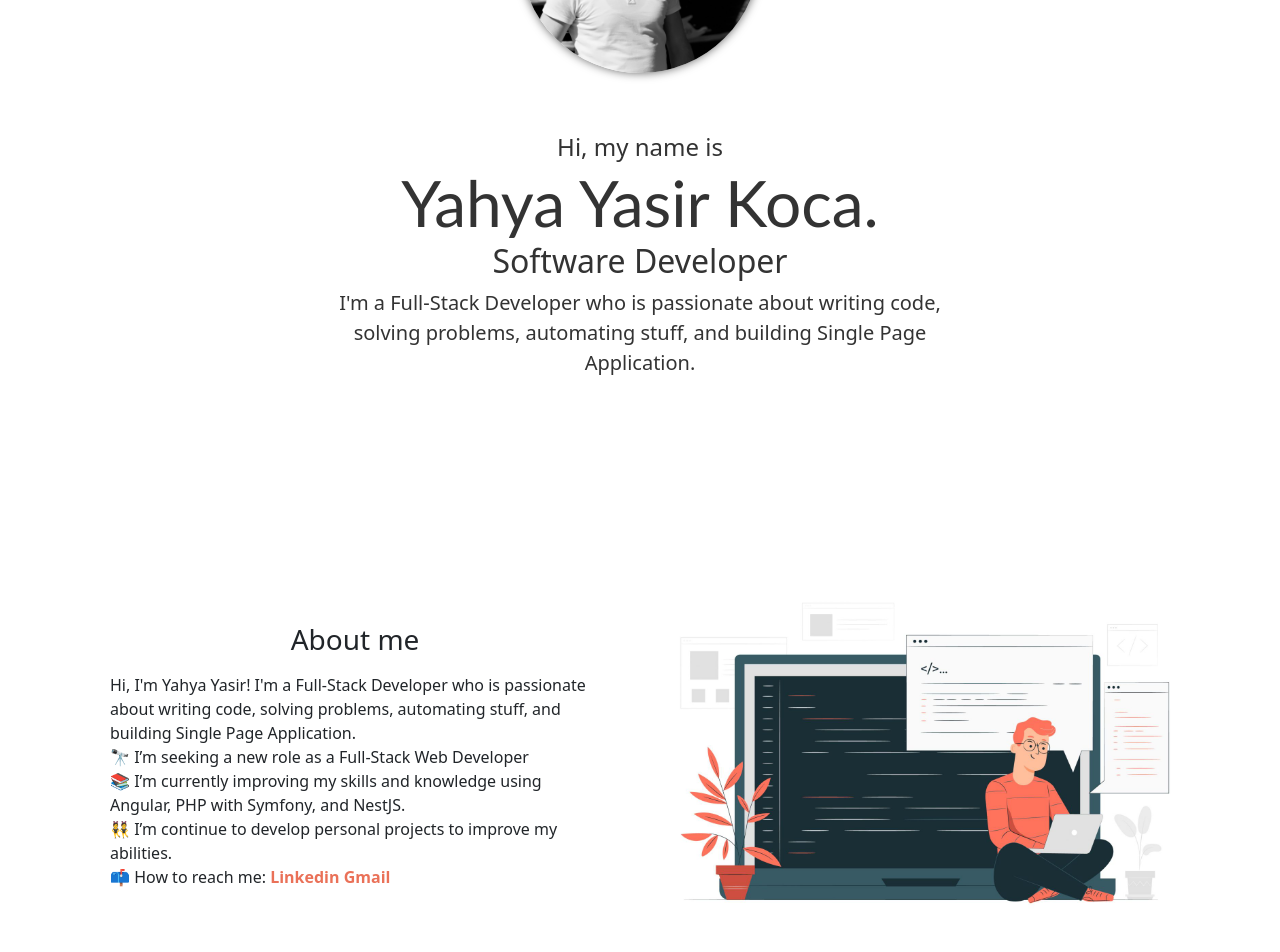
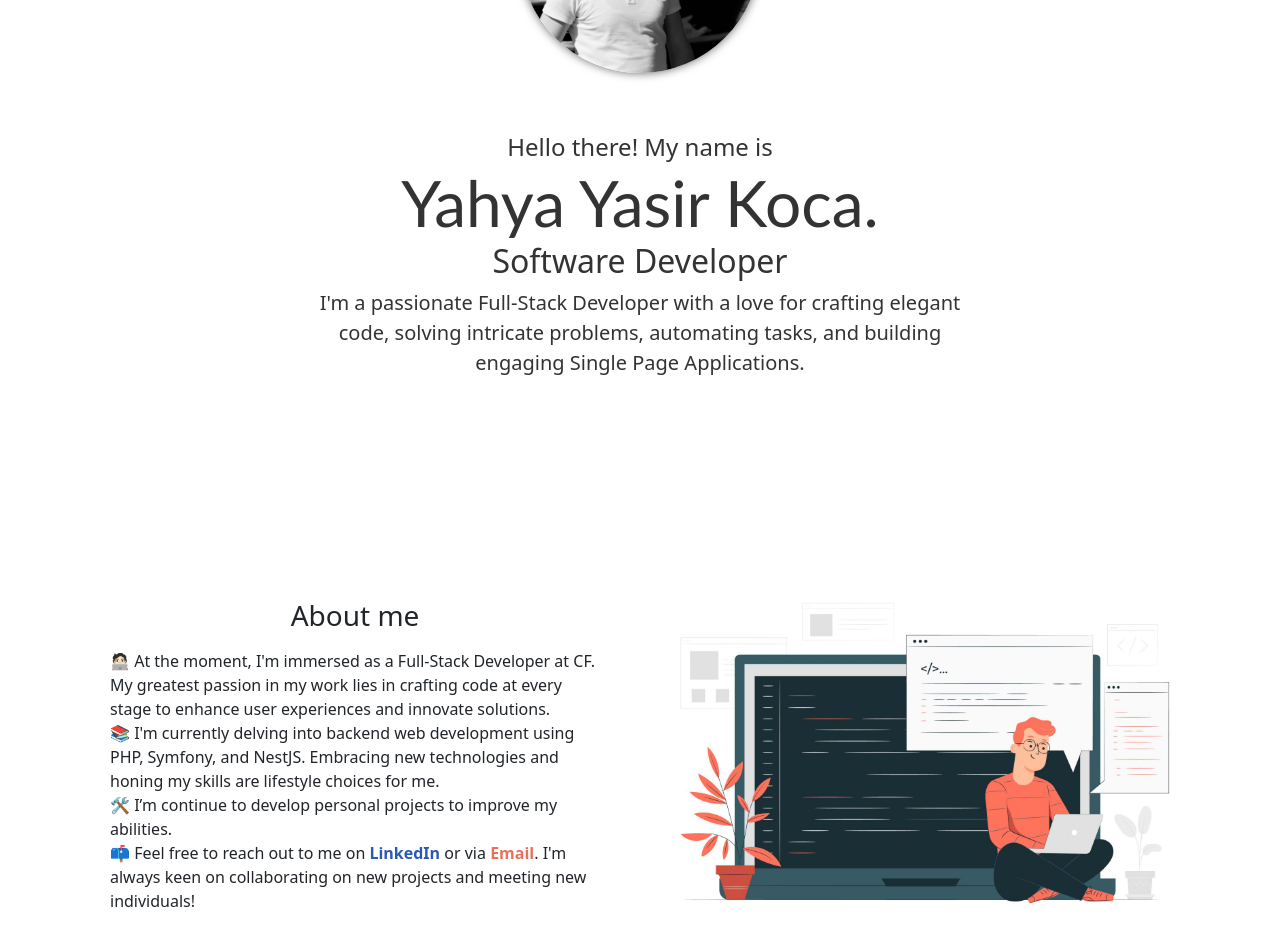
Before and after one commit to yykoca/yykoca.github.io, a React (Create React App) app: page / in a window 1280 px wide. Shown: the part 320-1272 px from the top of the page. Built offline with nearby package versions, Linux system fonts and the light colour scheme.

Commit message:
Update about page

```diff
--- a/src/App.css
+++ b/src/App.css
@@ -60,8 +60,16 @@ nav {
   font-weight: bolder;
 }
 
+#about a:hover {
+  text-decoration: underline;
+}
+
 #about a {
   color: rgb(234,113,88);
+}
+
+#about a.in {
+  color: rgb(41,89,181);
 }
 
 #home img {
--- a/src/pages/About.jsx
+++ b/src/pages/About.jsx
@@ -12,14 +12,11 @@ function About() {
                         <Card.Body>
                             <Card.Title as="h3" className="text-center mb-3">About me</Card.Title>
                             <Card.Text>
-                                Hi, I'm Yahya Yasir! I'm a Full-Stack Developer who is passionate about writing code, solving problems, automating stuff, and building Single Page Application.<br />
-                                🔭 I’m seeking a new role as a Full-Stack Web Developer<br />
-                                📚 I’m currently improving my skills and knowledge using Angular, PHP with Symfony, and NestJS.<br />
-                                👯 I’m continue to develop personal projects to improve my abilities.<br />
-                                📫 How to reach me: <a href="https://www.linkedin.com/in/yykoca/" target="_blank" rel="noreferrer">Linkedin</a> <a href="mailto:yykoca.08@gmail.com">Gmail</a>
-
+                                🧑🏻‍💻 At the moment, I'm immersed as a Full-Stack Developer at CF. My greatest passion in my work lies in crafting code at every stage to enhance user experiences and innovate solutions.<br />
+                                📚 I'm currently delving into backend web development using PHP, Symfony, and NestJS. Embracing new technologies and honing my skills are lifestyle choices for me.<br />
+                                🛠 I’m continue to develop personal projects to improve my abilities.<br />
+                                📫 Feel free to reach out to me on <a class="in" href="https://www.linkedin.com/in/yykoca/" target="_blank" rel="noreferrer">LinkedIn</a> or via <a href="mailto:yykoca.08@gmail.com">Email</a>. I'm always keen on collaborating on new projects and meeting new individuals!
                             </Card.Text>
-                            {/* <Button variant="outline-dark mt-2">Download My Cv</Button> */}
                         </Card.Body>
                     </Card>
                 </Col>
--- a/src/pages/Home.jsx
+++ b/src/pages/Home.jsx
@@ -11,13 +11,11 @@ function Home() {
             </Row>
             <Row className='p-2 mt-5 text-center'>
                 <Col xs className="upEffect">
-                    <span className='fs-4'>Hi, my name is</span>
+                    <span className='fs-4'>Hello there! My name is</span>
                     <h1 className="mb-0 display-3">Yahya Yasir Koca.</h1>
                     <h2>Software Developer</h2>
                     <p className='fs-5'>
-                        I'm a Full-Stack Developer who is passionate about writing code,
-                        solving problems, automating stuff, and building Single Page
-                        Application.
+                        I'm a passionate Full-Stack Developer with a love for crafting elegant code, solving intricate problems, automating tasks, and building engaging Single Page Applications.
                     </p>
                 </Col>
             </Row>
```
